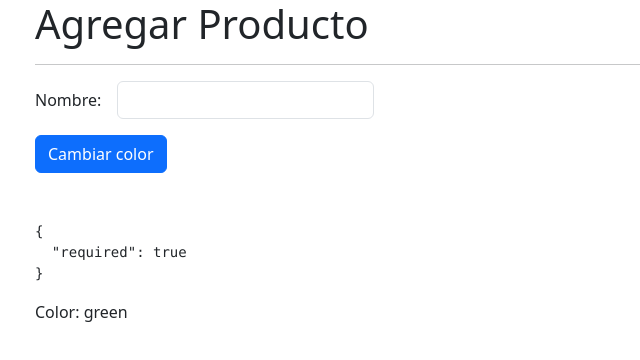
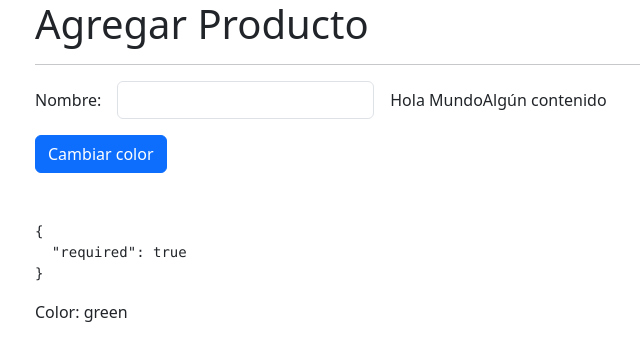
Before and after one commit to LeinardB92/11_directiveSignalsApp, an Angular app: page /products/product in a window 1280 px wide. Shown: the top 360 px of the page, without its empty margins (47-687 px from the left). Built offline with nearby package versions, Linux system fonts and the light colour scheme.

Commit message:
[customLabel], una directiva personalizada

```diff
--- a/src/app/products/pages/product-page/product-page.component.html
+++ b/src/app/products/pages/product-page/product-page.component.html
@@ -15,6 +15,11 @@
 
     </div>
 
+    <div class="col-auto">
+      <span customLabel>Algún contenido</span>
+    </div>
+
+
   </div>
 
   <div class="row">
--- a/src/app/products/products.module.ts
+++ b/src/app/products/products.module.ts
@@ -5,6 +5,7 @@ import { ProductsRoutingModule } from './products-routing.module';
 import { ReactiveFormsModule } from '@angular/forms';
 
 import { ProductPageComponent } from './pages/product-page/product-page.component';
+import { SharedModule } from '../shared/shared.module';
 
 
 @NgModule({
@@ -14,7 +15,8 @@ import { ProductPageComponent } from './pages/product-page/product-page.componen
   imports: [
     CommonModule,
     ProductsRoutingModule,
-    ReactiveFormsModule
+    ReactiveFormsModule,
+    SharedModule
   ]
 })
 export class ProductsModule { }
--- /dev/null
+++ b/src/app/shared/directives/custom-label.directive.ts
@@ -0,0 +1,17 @@
+import { Directive, ElementRef } from '@angular/core';
+
+@Directive({
+  selector: '[customLabel]'
+})
+export class CustomLabelDirective {
+
+  private htmlElement?: ElementRef<HTMLElement>;
+
+  constructor(private el: ElementRef<HTMLElement>) {
+    console.log(el);
+    this.htmlElement = el;
+
+    this.htmlElement.nativeElement.innerHTML = 'Hola Mundo';
+  }
+
+}
```
Also changed, not shown: src/app/shared/shared.module.ts (added, +18 -0 lines).
